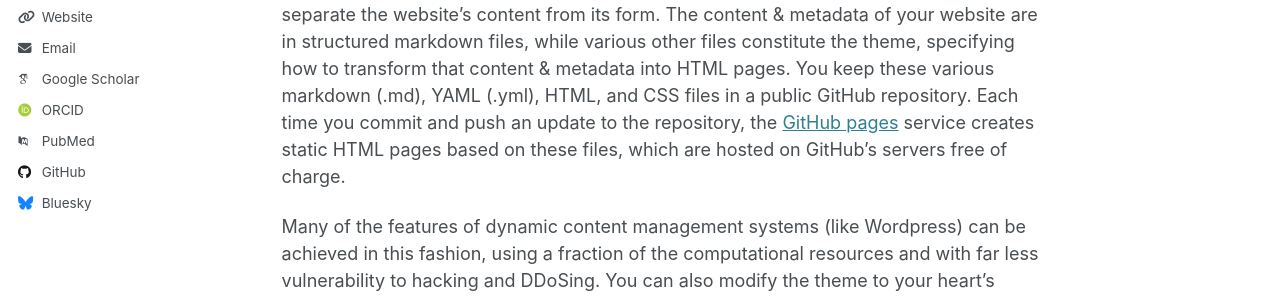
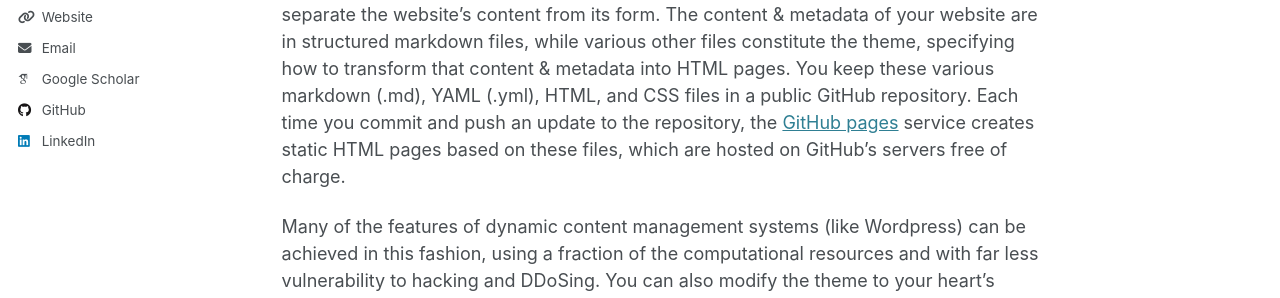
Before and after one commit to fpatwa/fpatwa.github.io, a Jekyll site: the page built from _pages/about.md, in a window 1280 px wide. Shown: the part 517-815 px from the top of the page. Built offline with Jekyll 4.4.1, drawn with Linux system fonts in a browser that asks for light colours; some web fonts are replaced; part of the change alters nothing that is shown.

Commit message:
Update _config.yml

```diff
--- a/_config.yml
+++ b/_config.yml
@@ -33,11 +33,11 @@ author:
 
   # Academic websites
   arxiv            : # URL - Update with the correct link to your profile
-  googlescholar    : "https://scholar.google.com/citations?user=PS_CX0AAAAAJ"
+  googlescholar    : "https://scholar.google.com/citations?user=QzFXZ78AAAAJ&hl=en"
   impactstory      : # URL
-  orcid            : "http://orcid.org/yourorcidurl"
+  orcid            : # URL
   semantic         : # URL
-  pubmed           : "https://www.ncbi.nlm.nih.gov/pubmed/?term=john+snow"
+  pubmed           : # URL
   researchgate     : # URL
   scopus           : # URL
 
@@ -50,7 +50,7 @@ author:
   stackoverflow    : # User number or user number and name (i.e., use "1" or "1/jeff-atwood")
 
   # Social media
-  bluesky          : "bsky.app" # Replace this with you Bluesky username
+  bluesky          : # Replace this with you Bluesky username
   facebook         : # Username
   flickr           : # Username
   foursquare       : # Username
@@ -59,7 +59,7 @@ author:
   keybase          : # Username
   instagram        : # Username
   lastfm           : # Username
-  linkedin         : # Username
+  linkedin         : farhanpatwa
   mastodon         : # URL
   medium           : # URL
   pinterest        : # Username
```
